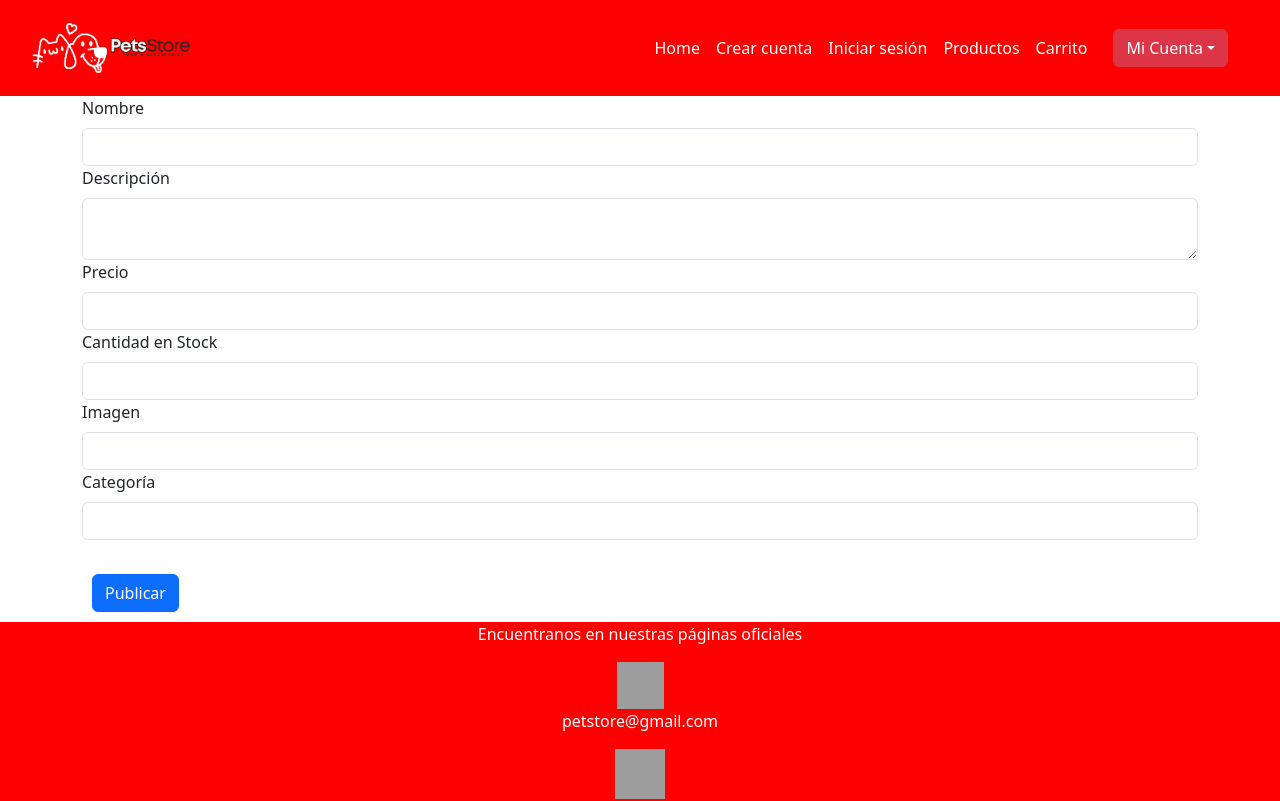
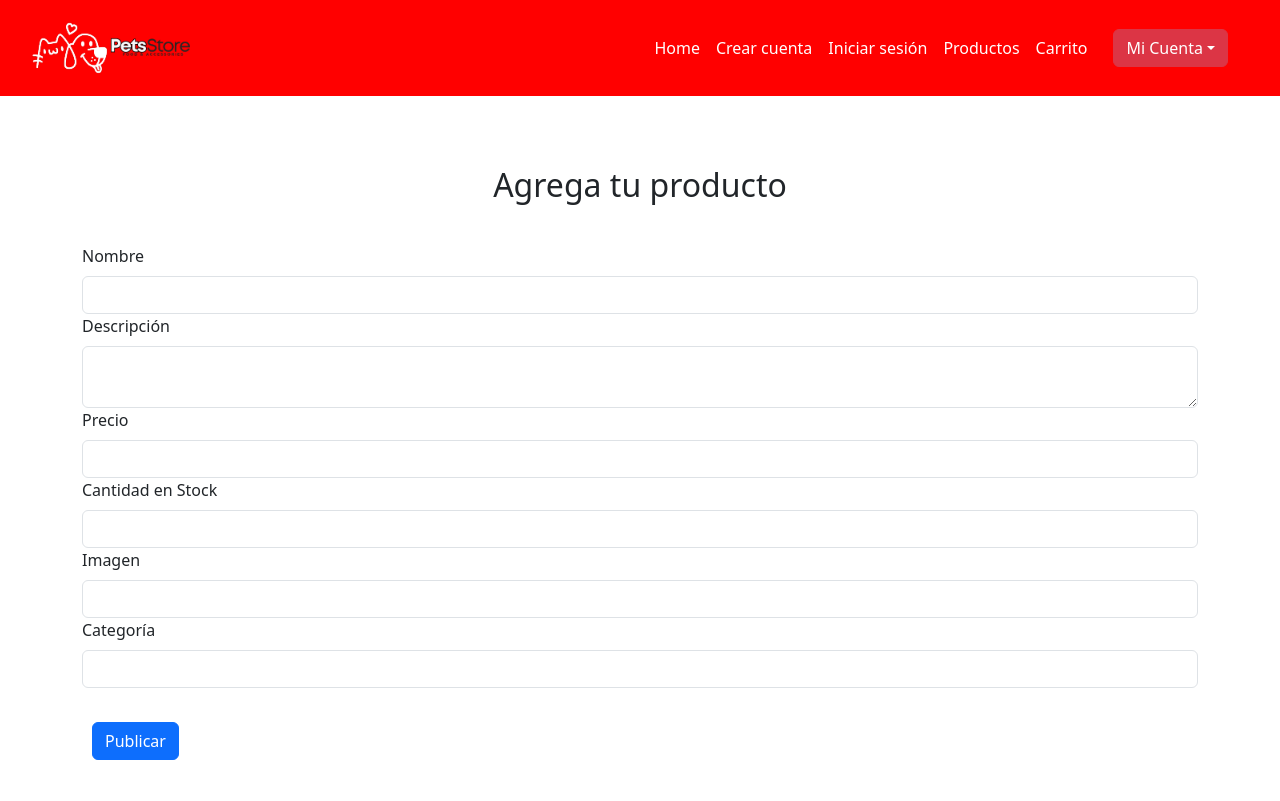
Before and after one commit to DanteVasquezRivas/Front-ProyectoFinal, a React (Vite) app in the folder Front-final/: page /publish in a window 1280 px wide. Shown: the top 801 px of the page. Built offline with nearby package versions, Linux system fonts and the light colour scheme; grey boxes are pictures that could not be loaded.

Commit message:
adding css

```diff
--- a/Front-final/src/App.css
+++ b/Front-final/src/App.css
@@ -97,6 +97,14 @@
     padding: 3rem;
 }
 
+.ContainerPublish{
+  margin: 70px;
+}
+
+.title1{
+text-align: center;
+margin: 40px;
+}
 .footer{
 background-color: red;
 color: white;
--- a/Front-final/src/views/Publish.jsx
+++ b/Front-final/src/views/Publish.jsx
@@ -25,9 +25,12 @@ const Publish = () => {
   };
 
   return (
-    <Container>
+    <Container className="ContainerPublish">
       <Form onSubmit={handleSubmit}>
         <Form.Group controlId="formName">
+          <div className="title1">
+              <h2>Agrega tu producto</h2>
+          </div>
           <Form.Label>Nombre</Form.Label>
           <Form.Control
             type="text"
```
